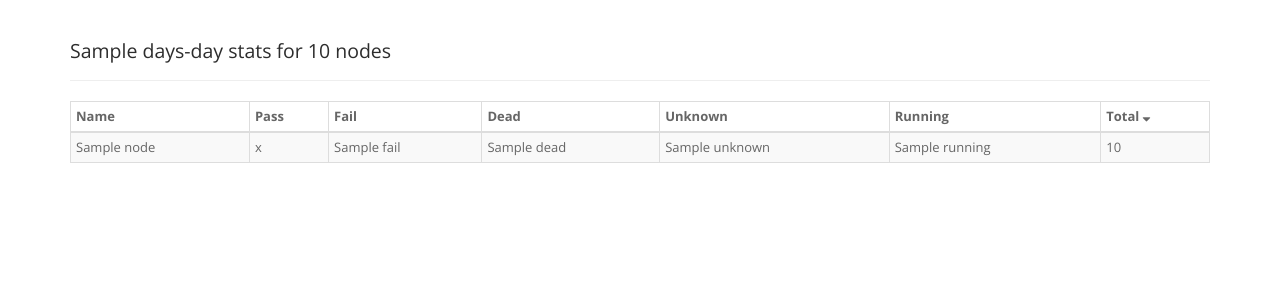
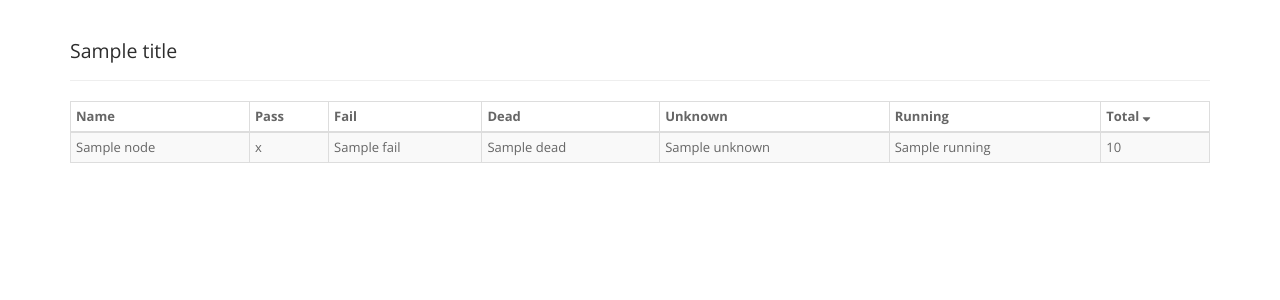
Before and after one commit to ceph/pulpito, a Python web app: template pulpito/templates/node_stats.html in a window 1280 px wide. Shown: the part 97-397 px from the top of the page. Run offline with Jinja, Linux system fonts and the light colour scheme; the template is opened without the code that fills it: most values are stand-ins (such as "Sample title", 1, 10 or a date in 2020); some libraries are stand-ins or nearby versions.

Commit message:
Reimplement node stats title
Just to be consistent with the new index.html title

Signed-off-by: Zack Cerza <zack.cerza@inktank.com>

```diff
--- a/pulpito/controllers/stats.py
+++ b/pulpito/controllers/stats.py
@@ -35,9 +35,11 @@ class StatsController(object):
                     node[status] = 0
         nodes = OrderedDict(
             sorted(nodes.items(), key=lambda t: t[1]['total'], reverse=True))
+        title_templ = "{days}-day stats for {mtype} nodes"
+        title = title_templ.format(days=since_days,
+                                   mtype=(machine_type or 'all'))
         return dict(
-            machine_type=machine_type,
-            days=since_days,
+            title=title,
             nodes=nodes,
             count=len(nodes),
         )
--- a/pulpito/templates/node_stats.html
+++ b/pulpito/templates/node_stats.html
@@ -5,11 +5,9 @@
       <div class="row">
           <div class="col-lg-12">
             <div class="page-header">
-              {% if machine_type %}
-                <h1>{{ days }}-day stats for {{ machine_type }} nodes</h1>
-              {% else %}
-                <h1>{{ days }}-day stats for all nodes</h1>
-              {% endif %}
+            {% if title|length > 0 %}
+                <h1>{{ title }}</h1>
+            {% endif %}
             </div>
 
             <div class="bs-example">
```
